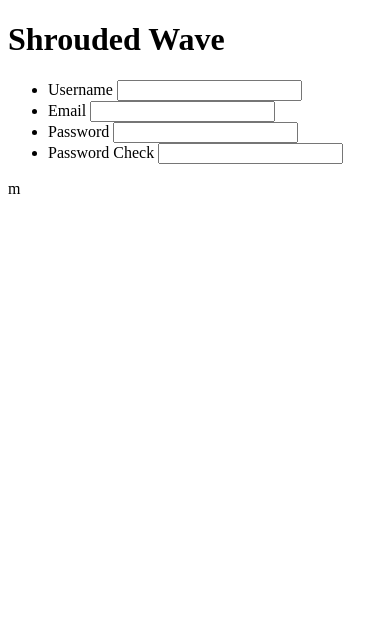
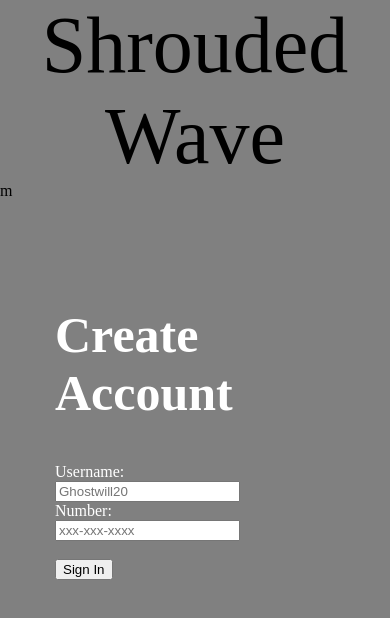
Before and after one commit to mooseseatgrass/shrouded-wave, a plain HTML site: page index.html in a window 390 px wide. Drawn offline with Linux system fonts and the light colour scheme.

Commit message:
phone number validation

```diff
--- a/index.css
+++ b/index.css
@@ -0,0 +1,23 @@
+
+header {
+    font-size: 500%;
+    text-align: center;
+ }
+
+ body {
+     margin: 0;
+     padding: 0;
+     background-color: gray;
+ }
+ .box {
+ width: 280px;
+ position:absolute ;
+ top: 50%;
+ left:50% ;
+ transform: translate(-50%, -50%);
+ color: white;
+ }
+ .box h2 {
+     font-size: 50px;
+
+ }
--- a/index.html
+++ b/index.html
@@ -8,15 +8,20 @@
     <link rel='stylesheet' type='text/css' media='screen' href='index.css'>
     <script src='index.js'></script>
 </head>
+<header>Shrouded Wave</header>
 <body>
-    <h1>Shrouded Wave</h1>
-    <div>
-<ul>
- <li> Username         <input></li>
-  <li>Email            <input></li>
-  <li>Password         <input></li>
-  <li>Password Check   <input></li>
-</ul>
+
+<div class="box">
+  <form action="mainpage.html"><!-- a link to the mainpage -->
+<div class="head">
+ <h2>Create Account</h2>
+    <label class="uname">Username:</label><br>
+    <input type="text" placeholder="Ghostwill20" value=""><br><!-- user input name -->
+    <label class="num">Number:</label><br><!-- user number required for login -->
+    <input type="number" placeholder="xxx-xxx-xxxx" value=""><br><br>
+    <button>Sign In</button> <!-- when this button is clicked it will take you the home page -->
+</div>
+  </form>
 </div>
 
 </body>
--- a/index.js
+++ b/index.js
@@ -1,7 +1,8 @@
 //Validate Phone Number
 
 //get phone number input from html
-const phoneNumber = document.getElementById('insert id from html');
+const form = document.getElementById('form');
+const phoneNumber = document.getElementById('phonenumber');
 
 //listens for form to be submitted & prevents default reload. may not be needed depending on whether we use <form> in html
 form.addEventListener('submit' , (e) => {
@@ -20,10 +21,10 @@ function checkInputs() {
     } else if (!isPhoneNumber(phoneNumberValue)){
         setErrorFor(phoneNumber, 'Phone number is not valid');
     } else {
-        setSuccessFor(phoneNumber);
+        setSuccessFor(phoneNumber, 'number');
     }
         //add success class
-        setSuccessFor(phoneNumber);
+        setSuccessFor(phoneNumber, 'number');
     }
 
 function setErrorFor(input, message) {
@@ -34,12 +35,12 @@ function setErrorFor(input, message) {
     small.innerText = message;
 
     //add error class
-    formControl.className = 'class name error';
+    formControl.className = 'form-control error';
 }
 
 function setSuccessFor(input) {
     const formControl = input.parentElement;
-    formControl.className = 'class name success';
+    formControl.className = 'form-control success';
 }
 
 function isPhoneNumber(phoneNumber) {
```
Also changed, not shown: 2 other files.
